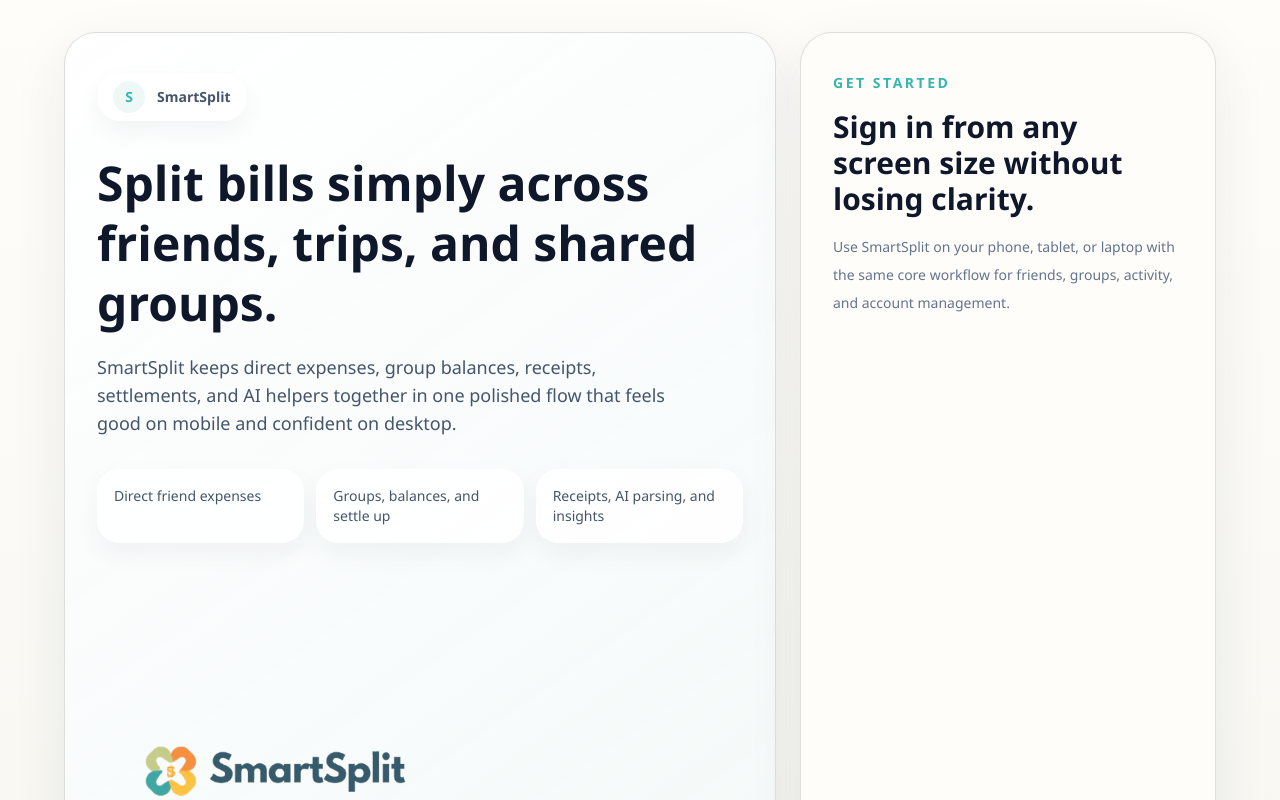
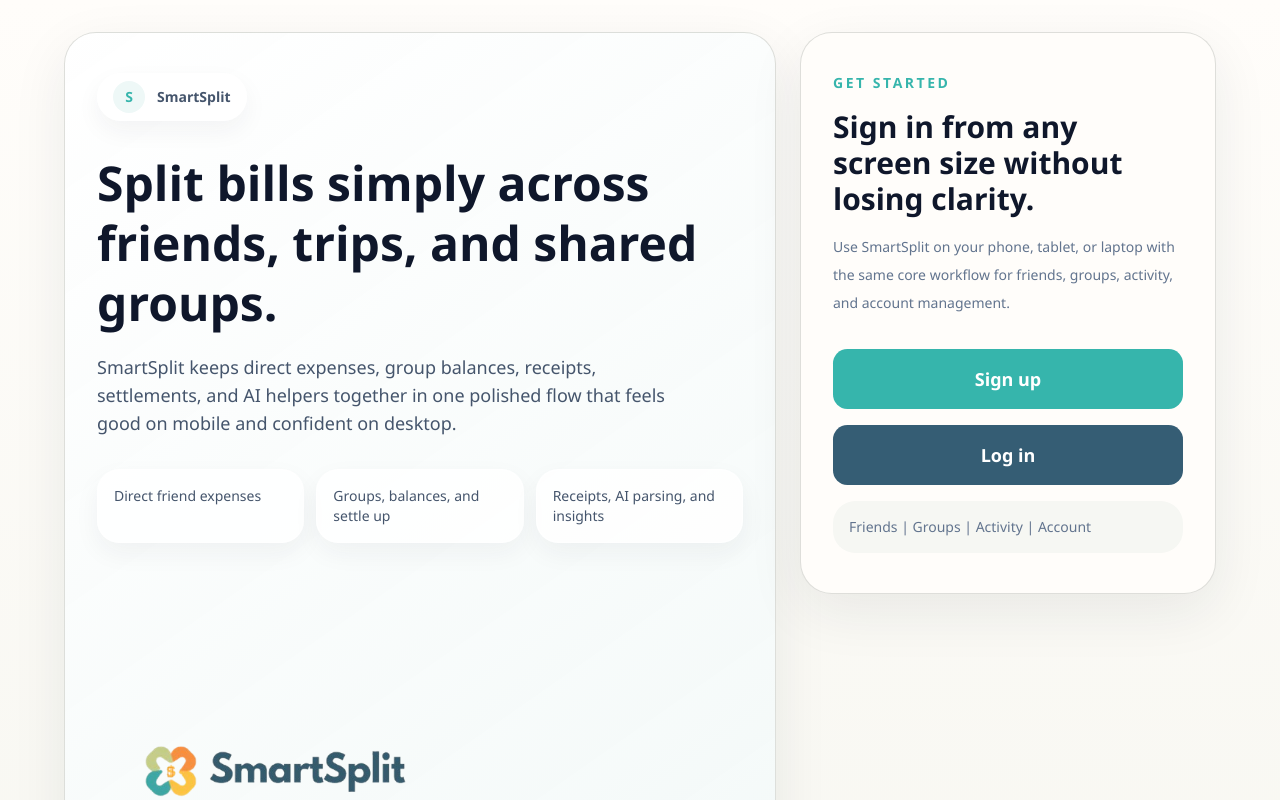
Before and after one commit to TanujDonkal/SmartSplit, a React (Vite) app in the folder client/: page / in a window 1280 px wide. Shown: the top 800 px of the page. Built offline with nearby package versions, Linux system fonts and the light colour scheme; no server answers.

Commit message:
ui: tighten desktop landing page spacing

```diff
--- a/client/src/pages/Home.tsx
+++ b/client/src/pages/Home.tsx
@@ -2,9 +2,9 @@ import { Link } from 'react-router-dom';
 
 export default function Home() {
   return (
-    <div className="px-4 py-6 md:px-6 md:py-8 lg:min-h-screen">
-      <div className="mx-auto grid w-full max-w-6xl gap-6 lg:min-h-[calc(100vh-4rem)] lg:grid-cols-[minmax(0,1.1fr)_minmax(22rem,26rem)]">
-        <section className="flex flex-col justify-between rounded-[2rem] border border-[#d6d7d2]/80 bg-[linear-gradient(145deg,rgba(255,255,255,0.98),rgba(241,248,247,0.92))] px-6 py-8 shadow-[0_18px_55px_rgba(31,41,55,0.08)] md:px-8 md:py-10">
+    <div className="px-4 py-6 md:px-6 md:py-8">
+      <div className="mx-auto grid w-full max-w-6xl items-start gap-6 lg:grid-cols-[minmax(0,1.1fr)_minmax(22rem,26rem)]">
+        <section className="flex flex-col gap-8 rounded-[2rem] border border-[#d6d7d2]/80 bg-[linear-gradient(145deg,rgba(255,255,255,0.98),rgba(241,248,247,0.92))] px-6 py-8 shadow-[0_18px_55px_rgba(31,41,55,0.08)] md:px-8 md:py-10 lg:gap-10">
           <div>
             <div className="inline-flex items-center gap-3 rounded-full bg-white/90 px-4 py-2 text-sm font-semibold text-slate-600 shadow-[0_10px_24px_rgba(31,41,55,0.05)]">
               <span className="grid h-8 w-8 place-items-center rounded-full bg-[#eef8f7] text-[#36b5ac]">
@@ -38,7 +38,7 @@ export default function Home() {
             </div>
           </div>
 
-          <div className="mt-10">
+          <div>
             <img
               src="/smartsplit-logo.png"
               alt="SmartSplit"
@@ -53,7 +53,7 @@ export default function Home() {
           </div>
         </section>
 
-        <section className="flex flex-col justify-between rounded-[2rem] border border-[#d6d7d2]/80 bg-[#fffdfa] px-6 py-8 shadow-[0_18px_55px_rgba(31,41,55,0.08)] md:px-8 md:py-10">
+        <section className="flex flex-col gap-8 rounded-[2rem] border border-[#d6d7d2]/80 bg-[#fffdfa] px-6 py-8 shadow-[0_18px_55px_rgba(31,41,55,0.08)] md:px-8 md:py-10">
           <div>
             <p className="text-sm font-semibold uppercase tracking-[0.18em] text-[#36b5ac]">
               Get Started
@@ -66,7 +66,7 @@ export default function Home() {
             </p>
           </div>
 
-          <div className="mt-8 space-y-4">
+          <div className="space-y-4">
             <Link
               className="primary-button block w-full px-6 py-4 text-center text-lg"
               to="/register"
```
